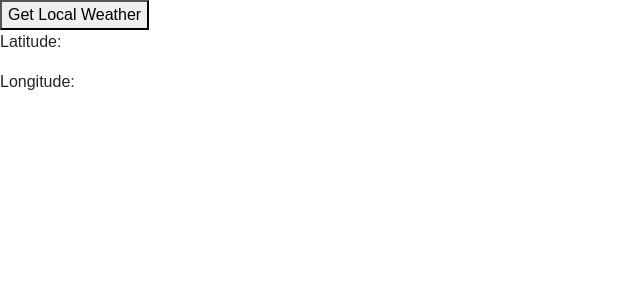
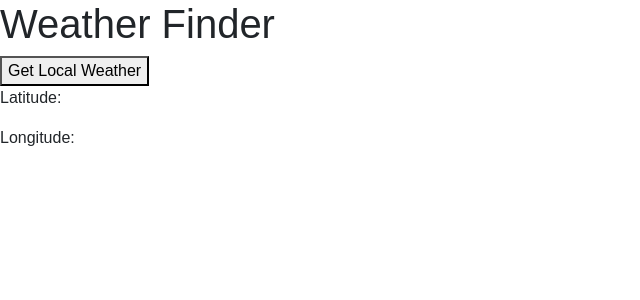
Before and after one commit to MarkFSkinner/weather-app-react-redux, a React (Create React App) app: page / in a window 1280 px wide. Shown: the top 300 px of the page, without its empty margins (0-640 px from the left). Built offline with nearby package versions, Linux system fonts and the light colour scheme; no server answers.

Commit message:
Import Title to App component

```diff
--- a/src/App.js
+++ b/src/App.js
@@ -1,4 +1,5 @@
 import React, { Component } from 'react';
+import Title from './components/Title';
 import Location from './components/Location';
 
 import './App.css';
@@ -36,6 +37,7 @@ class App extends Component {
   render() {
     return (
       <div>
+        <Title />
         <Location getLocation={this.getLocation} />
         <p>Latitude: {this.state.latitude}</p>
         <p>Longitude: {this.state.longitude}</p>
--- a/src/components/Title.js
+++ b/src/components/Title.js
@@ -1,7 +1,9 @@
 import React from 'react';
 
 const Title = () => (
-
+  <div>
+    <h1>Weather Finder</h1>
+  </div>
 );
 
 
```
